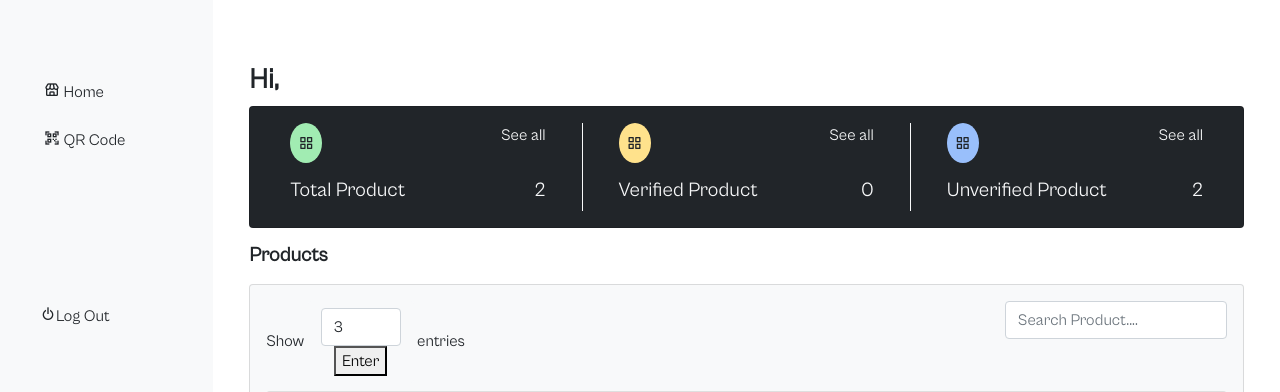
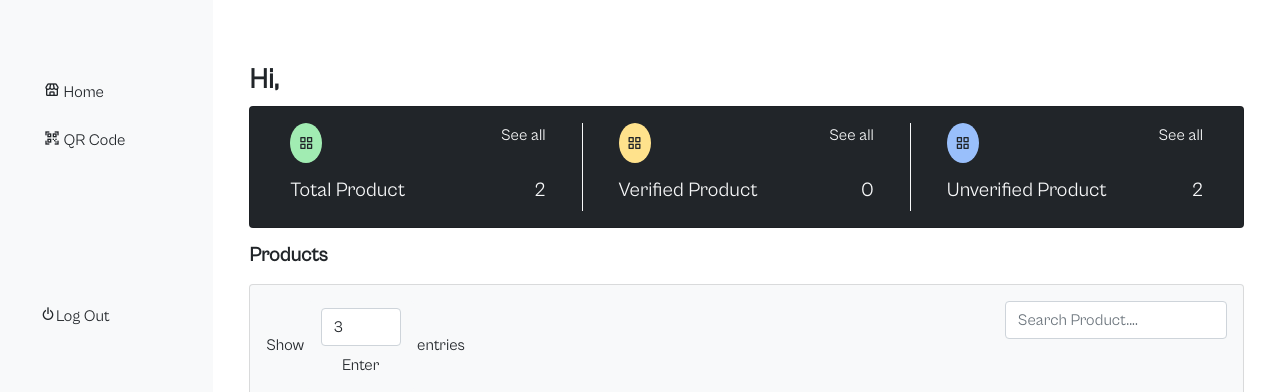
Before and after one commit to ephraimphrase/qrcodegen, a Django app: page /home/ in a window 1280 px wide. Shown: the top 392 px of the page. Run offline with Django 4.2, Linux system fonts and the light colour scheme; a user stored in the database is signed in; data comes from the database, SQL or seed files in the repository; some libraries are stand-ins or nearby versions.

Commit message:
select function

```diff
--- a/main/templates/home.html
+++ b/main/templates/home.html
@@ -56,8 +56,7 @@
             <div class="row">
                 <div class="col-md-9">Show <span class="btn bg-light">
                     <form action="{% url 'home' %}" method="GET">
-                        <input type="number" name="page_range" class="form-control page_range" value="3">
-                        <button type="submit">Enter</button>
+                        <input type="number" name="page_range" class="form-control page_range" value="3"><span><button class="btn" type="submit">Enter</button></span>
                     </form>
                 </span> entries</div>
                 <div class="col-md-3">
```
